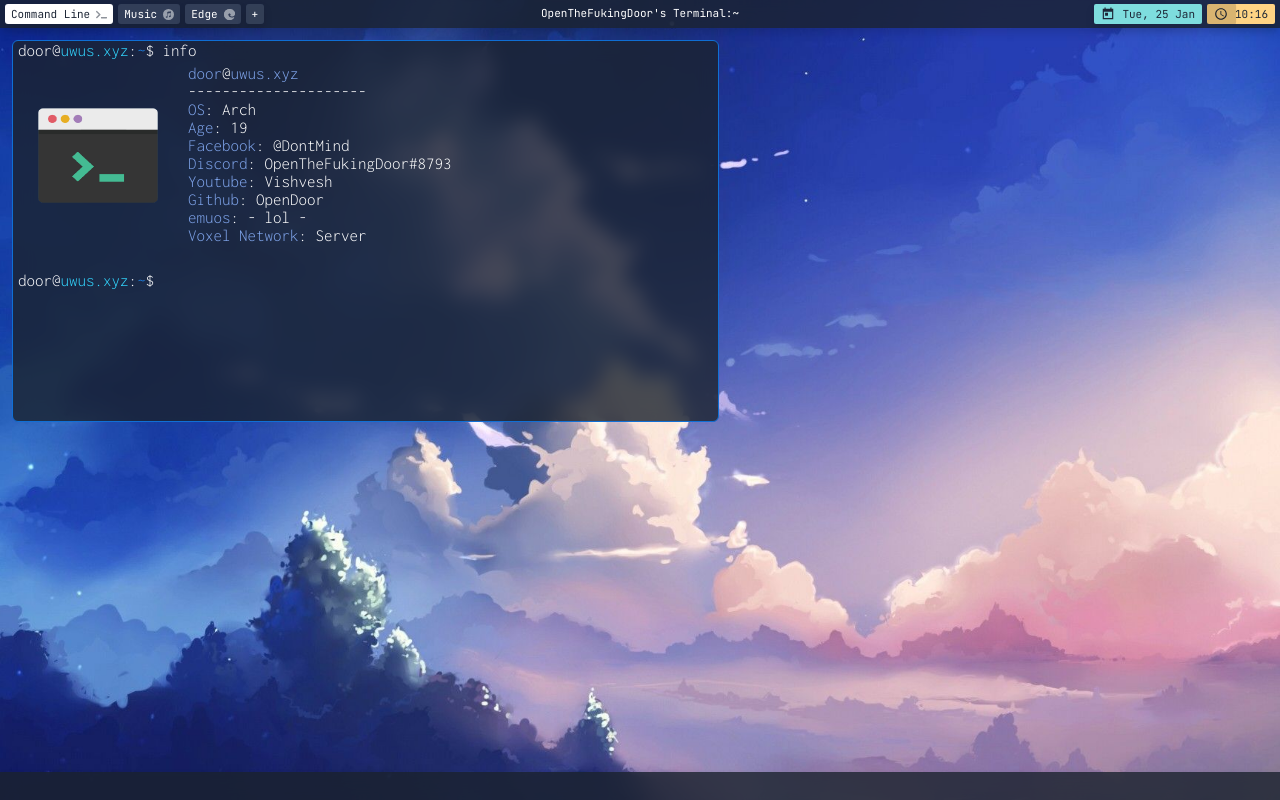
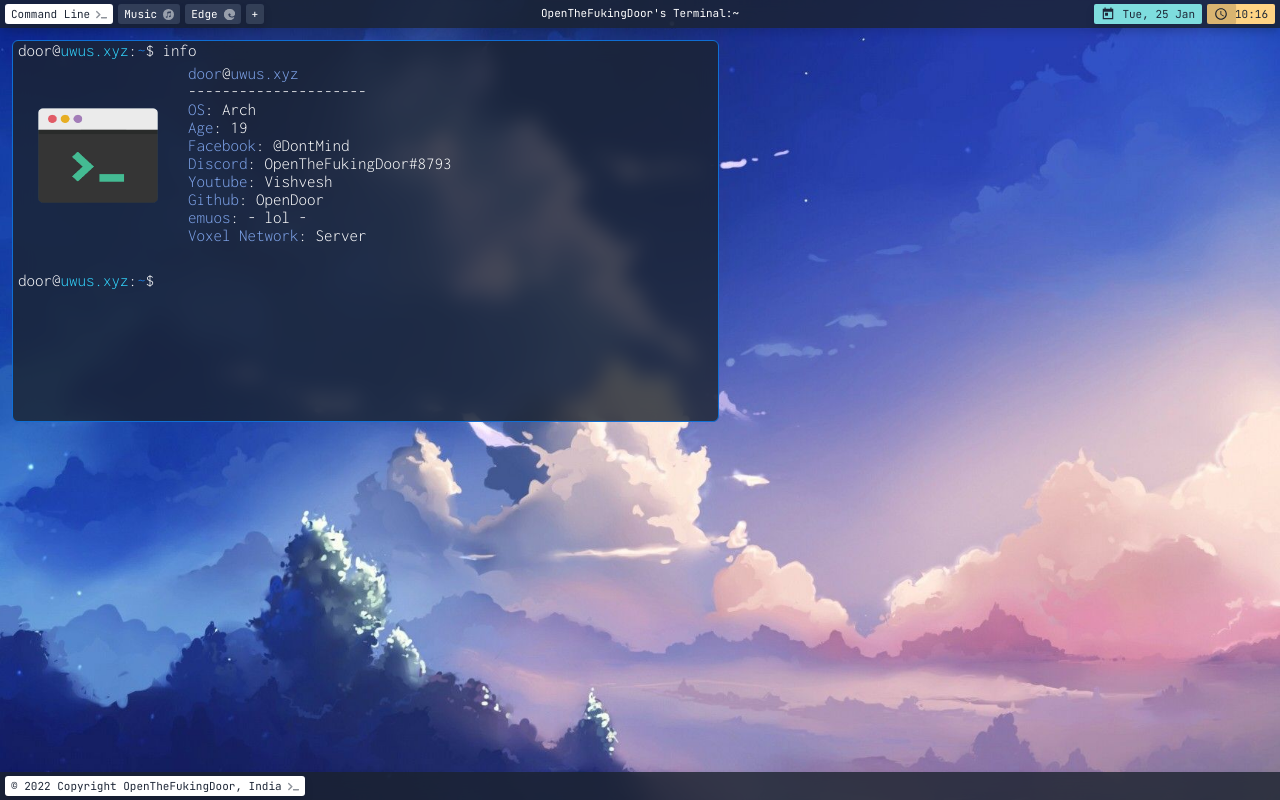
Before and after one commit to VishveshC/CoolCMDWebsite, a plain HTML site: page index.html in a window 1280 px wide. Drawn offline with Linux system fonts and the light colour scheme.

Commit message:
Added footer

```diff
--- a/index.html
+++ b/index.html
@@ -57,11 +57,13 @@
 <script src="js/terminal.js"></script>
 <script src="js/script.js"></script>
 
-
-
-
-
-
 <div class="footerbar">
-
+   <div class="spaces">
+      <div class="space space--active" onclick='window.location="copyright.html"'>
+            &copy 2022 Copyright OpenTheFukingDoor, India
+          <svg height="24" viewBox="0 0 24 24" width="24">
+              <path d="M9.67432 12.8243L2.38645 20.1121C2.03496 20.4636 1.46511 20.4636 1.11366 20.1121L0.263607 19.2621C-0.0872808 18.9112 -0.0879557 18.3425 0.262107 17.9908L6.03794 12.1878L0.262145 6.38491C-0.0879182 6.0332 -0.0872432 5.46451 0.263645 5.11363L1.11366 4.26362C1.46515 3.91213 2.035 3.91213 2.38645 4.26362L9.67432 11.5515C10.0258 11.9029 10.0258 12.4728 9.67432 12.8243ZM24 19.6878V18.4878C24 17.9908 23.5971 17.5878 23.1 17.5878H11.7C11.203 17.5878 10.8 17.9908 10.8 18.4878V19.6878C10.8 20.1849 11.203 20.5878 11.7 20.5878H23.1C23.5971 20.5878 24 20.1849 24 19.6878Z" />
+          </svg>
+      </div>
+  </div>
 </div>
--- a/static/style.css
+++ b/static/style.css
@@ -10,9 +10,10 @@
 }
 html{
     color:#fff;
-    height:100%;
+    height: 100%;
+    width: 100%;
     background-image:url(bg.png);
-    background-position:center top;
+    background-position:center;
     background-repeat:no-repeat;
     background-size:cover;
     margin:0
```
